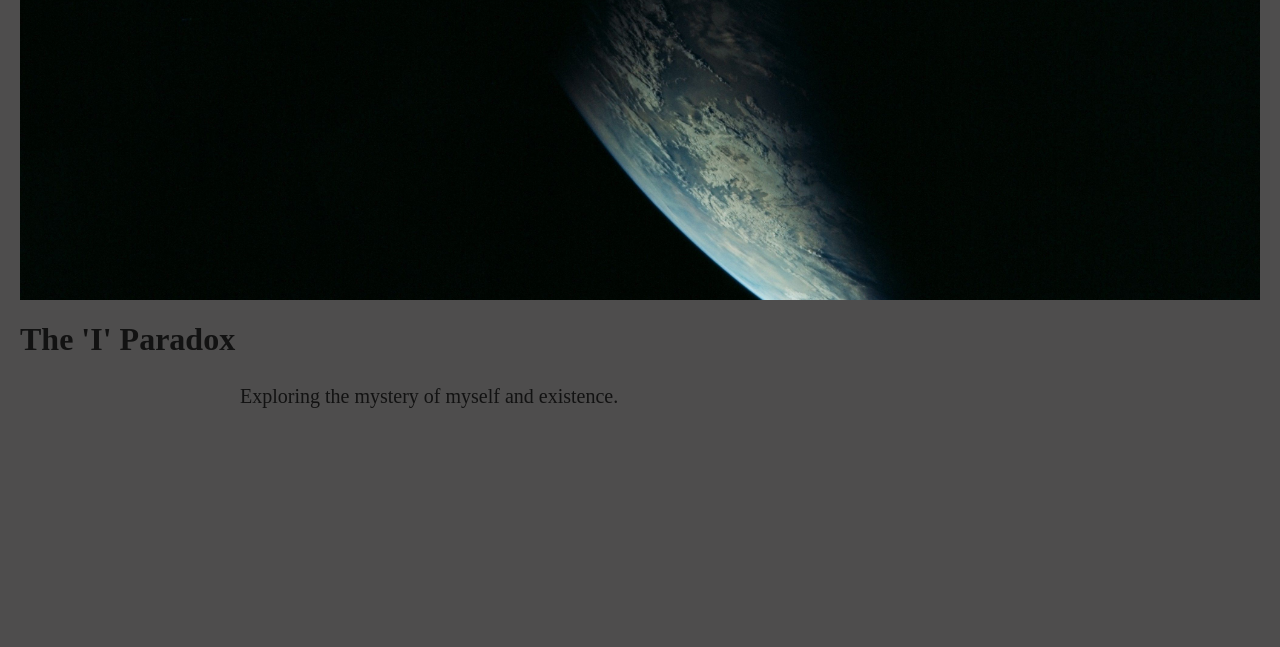
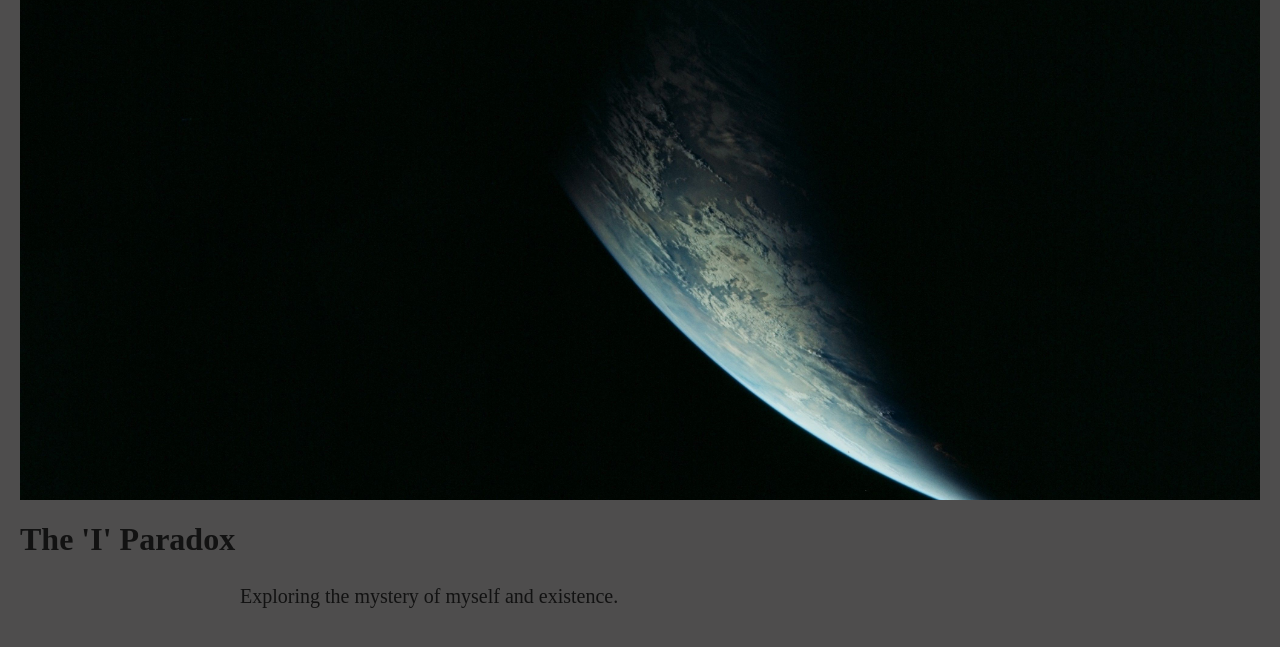
Before and after one commit to OmJadhav1905/myflaskblog, a Flask app: page / in a window 1280 px wide. Shown: the part 58-705 px from the top of the page. Run offline with Flask 3, Linux system fonts and the light colour scheme.

Commit message:
Increase hero image height for better visibility

```diff
--- a/templates/base.html
+++ b/templates/base.html
@@ -14,7 +14,7 @@
 
     .hero-image {
         width: 100%;
-        height: 300px; /* adjust as desired */
+        height: 500px; /* adjust as desired */
         background-size: cover;
         background-position: center;
         background-repeat: no-repeat;
```
